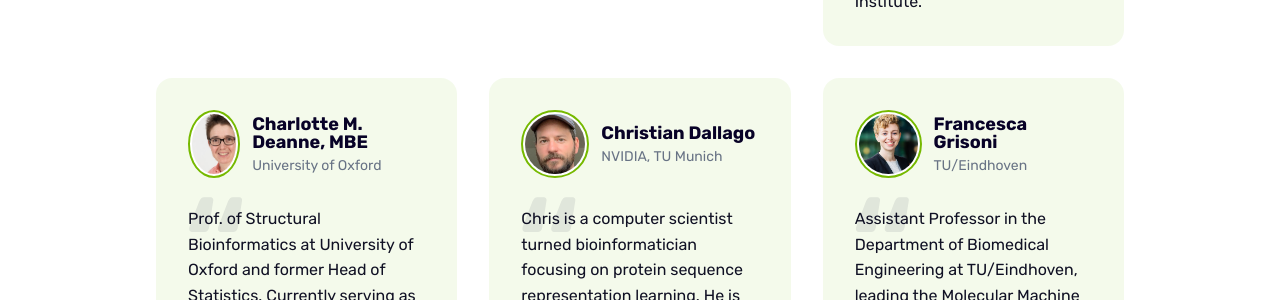
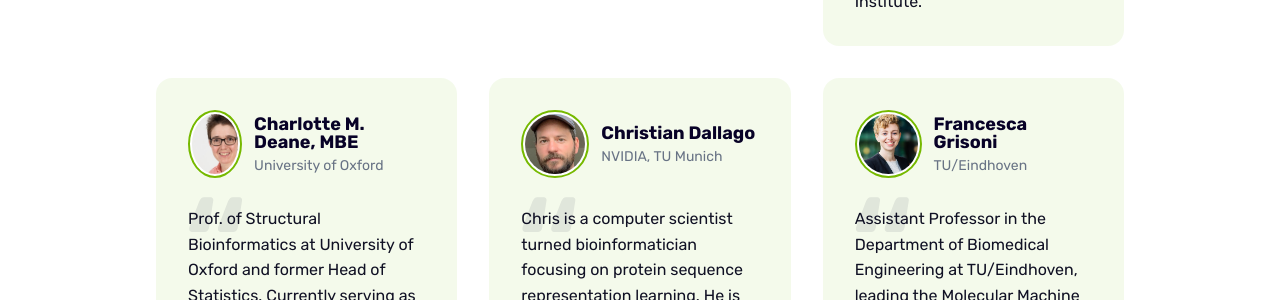
Before and after one commit to icml-ml4lms/icml-ml4lms.github.io, a Jekyll site: the page built from index.html, in a window 1280 px wide and 900 px high, scrolled down 4137 px. Shown: the part 147-447 px from the top of the window. Built offline with Jekyll 4.4.1, drawn with Linux system fonts in a browser that asks for light colours; the list of posts is cut into pages by our own code.

Commit message:
typo on deane

```diff
--- a/_data/settings.yml
+++ b/_data/settings.yml
@@ -146,7 +146,7 @@ testimonial__items:
     link: "https://scholar.google.com/citations?user=0na1SpQAAAAJ&hl=en"
     content :  "Professor of Chemistry & Biomolecular Engineering at Rice University. She is also a Senior Scientist at the Center for Theoretical Biological Physics and co-Director of the National Science Foundation Molecular Sciences Software Institute."
 
-  - name: "Charlotte M. Deanne, MBE"
+  - name: "Charlotte M. Deane, MBE"
     image: "/images/org/deane.jpg"
     designation: "University of Oxford"
     link: "https://en.wikipedia.org/wiki/Charlotte_Deane"
```
Also changed, not shown: 6 other files.
